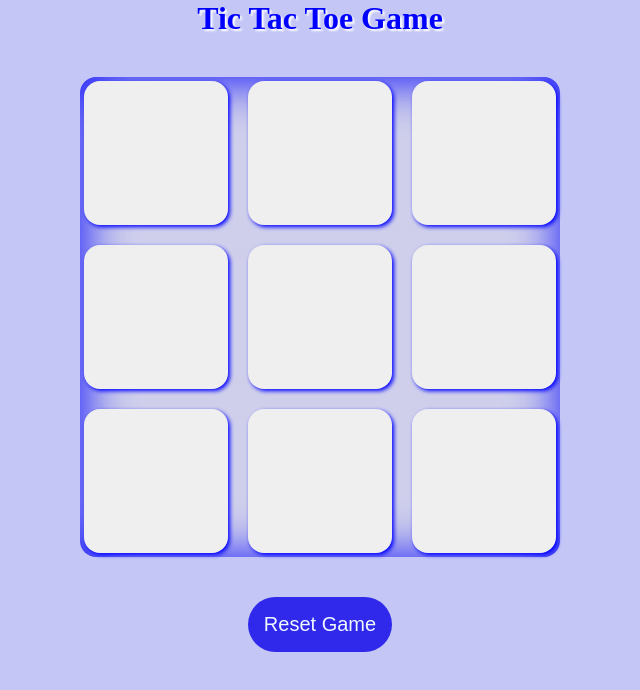
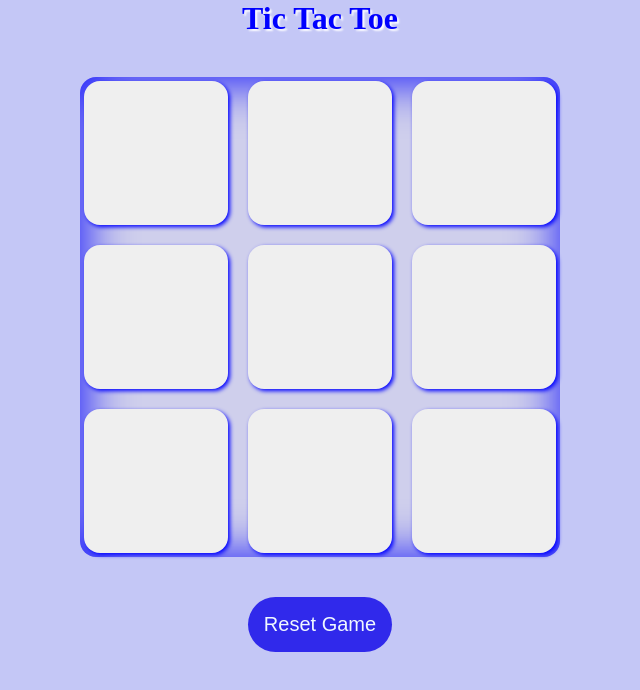
Before and after one commit to Aryan-sh-rma/Tic-Tac-Toe-, a plain HTML site: page index.html in a window 1280 px wide. Shown: the whole page, without its empty margins (320-960 px from the left). Drawn offline with Linux system fonts and the light colour scheme.

Commit message:
Update index.html
Just Updated

```diff
--- a/index.html
+++ b/index.html
@@ -9,7 +9,7 @@
   </head>
   <body>
     <main>
-      <h1 id="title">Tic Tac Toe Game</h1>
+      <h1 id="title">Tic Tac Toe</h1>
       <div class="container">
         <!-- mesage box -->
         <div class="win-message-container hide">
```
